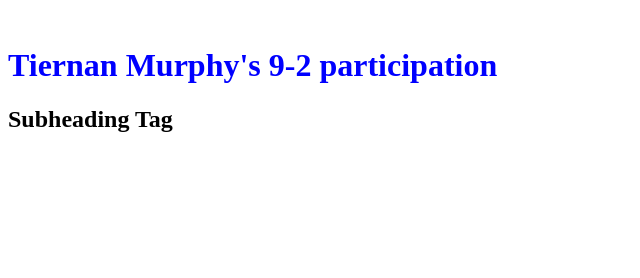
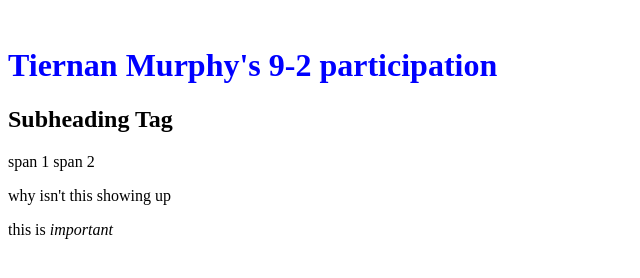
Before and after one commit to GU-Web-Dev-2025/participation-2-html-TiernanMurphy, a plain HTML site: page index.html in a window 1280 px wide. Shown: the whole page, without its empty margins (0-640 px from the left). Drawn offline with Linux system fonts and the light colour scheme.

Commit message:
please commit

```diff
--- a/index.html
+++ b/index.html
@@ -9,5 +9,10 @@
 <body>
     <h1 style="color: blue">Tiernan Murphy's 9-2 participation</h1>
     <h2>Subheading Tag</h2>
+    <span>span 1</span>
+    <span>span 2</span>
+    <p>why isn't this showing up</p>
+    <p>this is <em>important</em></p>
+
 </body>
 </html>
```
